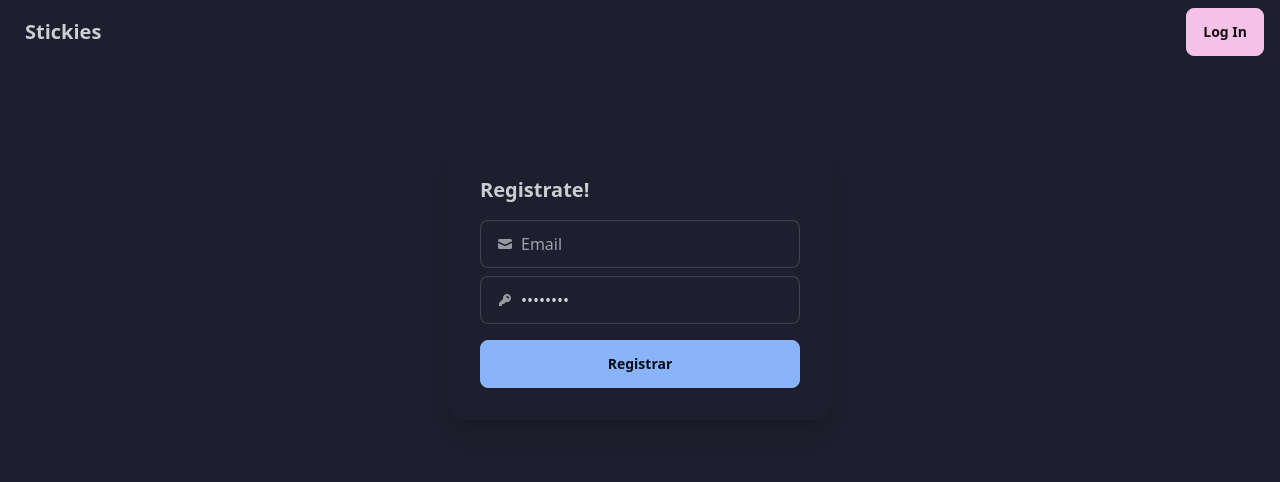
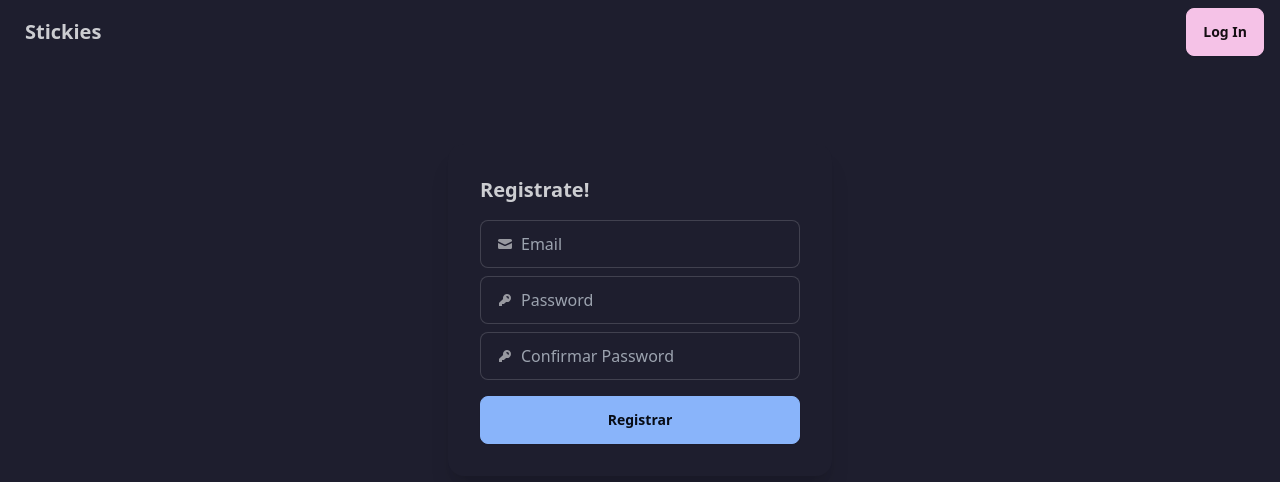
Before and after one commit to KKogaa/stickies-front, a React (Vite) app: page /signup in a window 1280 px wide. Shown: the top 482 px of the page. Built offline with nearby package versions, Linux system fonts and the light colour scheme; what @catppuccin/tailwindcss would draw is missing.

Commit message:
added changes to password field

```diff
--- a/src/pages/Login.tsx
+++ b/src/pages/Login.tsx
@@ -23,10 +23,17 @@
                 <input type="text" className="grow" placeholder="Email" />
               </label>
               <label className="input input-bordered flex items-center gap-2 mb-2">
-                <svg xmlns="http://www.w3.org/2000/svg" viewBox="0 0 16 16" fill="currentColor" className="w-4 h-4 opacity-70">
-                  <path fill-rule="evenodd" d="M14 6a4 4 0 0 1-4.899 3.899l-1.955 1.955a.5.5 0 0 1-.353.146H5v1.5a.5.5 0 0 1-.5.5h-2a.5.5 0 0 1-.5-.5v-2.293a.5.5 0 0 1 .146-.353l3.955-3.955A4 4 0 1 1 14 6Zm-4-2a.75.75 0 0 0 0 1.5.5.5 0 0 1 .5.5.75.75 0 0 0 1.5 0 2 2 0 0 0-2-2Z" clip-rule="evenodd" />
+                <svg
+                  xmlns="http://www.w3.org/2000/svg"
+                  viewBox="0 0 16 16"
+                  fill="currentColor"
+                  className="h-4 w-4 opacity-70">
+                  <path
+                    fillRule="evenodd"
+                    d="M14 6a4 4 0 0 1-4.899 3.899l-1.955 1.955a.5.5 0 0 1-.353.146H5v1.5a.5.5 0 0 1-.5.5h-2a.5.5 0 0 1-.5-.5v-2.293a.5.5 0 0 1 .146-.353l3.955-3.955A4 4 0 1 1 14 6Zm-4-2a.75.75 0 0 0 0 1.5.5.5 0 0 1 .5.5.75.75 0 0 0 1.5 0 2 2 0 0 0-2-2Z"
+                    clipRule="evenodd" />
                 </svg>
-                <input type="password" className="grow" value="password" />
+                <input type="password" className="grow" placeholder="Password" />
               </label>
             </div>
             <div className="card-actions justify-end">
--- a/src/pages/SignUp.tsx
+++ b/src/pages/SignUp.tsx
@@ -26,7 +26,13 @@
                 <svg xmlns="http://www.w3.org/2000/svg" viewBox="0 0 16 16" fill="currentColor" className="w-4 h-4 opacity-70">
                   <path fill-rule="evenodd" d="M14 6a4 4 0 0 1-4.899 3.899l-1.955 1.955a.5.5 0 0 1-.353.146H5v1.5a.5.5 0 0 1-.5.5h-2a.5.5 0 0 1-.5-.5v-2.293a.5.5 0 0 1 .146-.353l3.955-3.955A4 4 0 1 1 14 6Zm-4-2a.75.75 0 0 0 0 1.5.5.5 0 0 1 .5.5.75.75 0 0 0 1.5 0 2 2 0 0 0-2-2Z" clip-rule="evenodd" />
                 </svg>
-                <input type="password" className="grow" value="password" />
+                <input type="password" className="grow" placeholder="Password" />
+              </label>
+              <label className="input input-bordered flex items-center gap-2 mb-2">
+                <svg xmlns="http://www.w3.org/2000/svg" viewBox="0 0 16 16" fill="currentColor" className="w-4 h-4 opacity-70">
+                  <path fill-rule="evenodd" d="M14 6a4 4 0 0 1-4.899 3.899l-1.955 1.955a.5.5 0 0 1-.353.146H5v1.5a.5.5 0 0 1-.5.5h-2a.5.5 0 0 1-.5-.5v-2.293a.5.5 0 0 1 .146-.353l3.955-3.955A4 4 0 1 1 14 6Zm-4-2a.75.75 0 0 0 0 1.5.5.5 0 0 1 .5.5.75.75 0 0 0 1.5 0 2 2 0 0 0-2-2Z" clip-rule="evenodd" />
+                </svg>
+                <input type="password" className="grow" placeholder="Confirmar Password" />
               </label>
             </div>
             <div className="card-actions justify-end">
```
